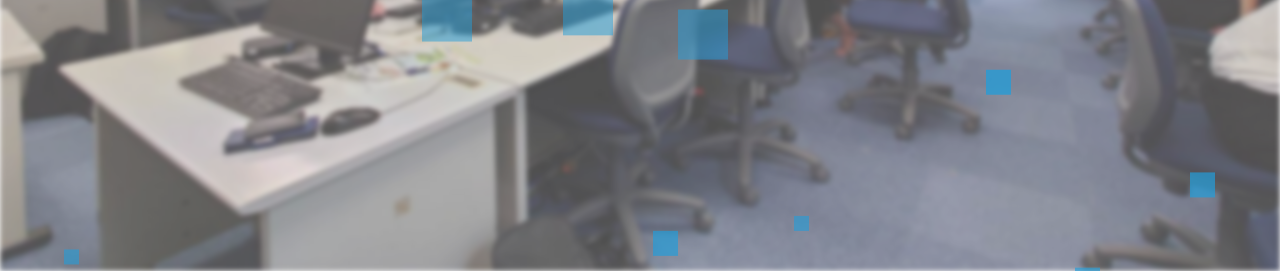
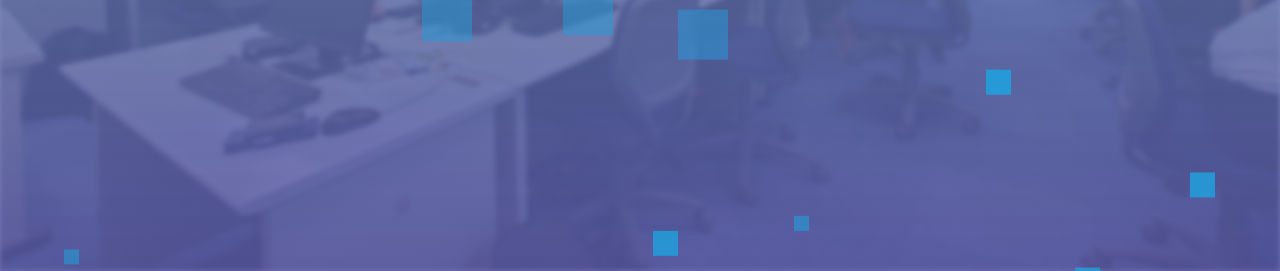
Before and after one commit to hk-p114514/club-product-introduction, a React (Create React App) app in the folder hamako-festival-introduction/: page / in a window 1280 px wide. Shown: the part 529-800 px from the top of the page. Built offline with nearby package versions, Linux system fonts and the light colour scheme.

Commit message:
背景にグラデーションを適用

```diff
--- a/hamako-festival-introduction/src/components/shareComponents/templates/background.css
+++ b/hamako-festival-introduction/src/components/shareComponents/templates/background.css
@@ -5,6 +5,10 @@
   width: 100%;
   height: 100%;
   z-index: -1;
+  background-image: linear-gradient(
+    rgba(0, 92, 151, 0.4),
+    rgba(54, 55, 149, 0.7)
+  );
 }
 
 .background {
@@ -15,10 +19,11 @@
   height: 100%;
   height: 100vh;
   z-index: -2;
-  background-image: url(../../../data/images/background.jpg);
   background-size: cover;
   background-position: center;
-  opacity: 0.7;
+  background-repeat: no-repeat;
+  background-image: url(../../../data/images/background.jpg);
+  opacity: 0.5;
   filter: blur(2.8px);
 }
 
@@ -38,12 +43,15 @@
 }
 
 /* ================================================================= */
+.shake {
+  animation-name: shake;
+}
 
 .item1 {
   display: block;
   width: 25px;
   height: 25px;
-  background-color: rgba(35, 157, 218, 0.8);
+  background-color: rgba(35, 157, 218, 1);
   position: absolute;
   top: 105vh;
 }
@@ -138,3 +146,25 @@
   animation-duration: 8.4s;
   left: calc(50% + -6 * 1vw);
 }
+
+@keyframes shake {
+  from,
+  to {
+    transform: translate3d(0, 0, 0);
+  }
+
+  10%,
+  30%,
+  50%,
+  70%,
+  90% {
+    transform: translate3d(-10px, 0, 0);
+  }
+
+  20%,
+  40%,
+  60%,
+  80% {
+    transform: translate3d(10px, 0, 0);
+  }
+}
```
